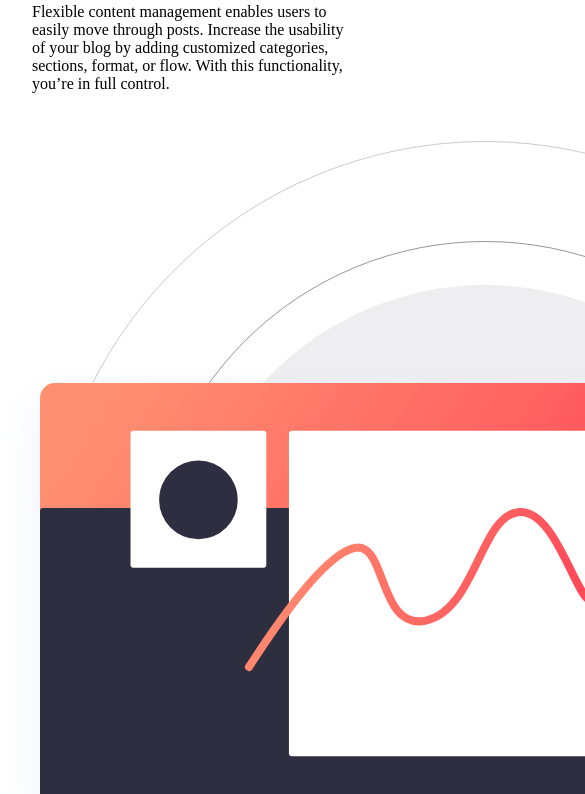
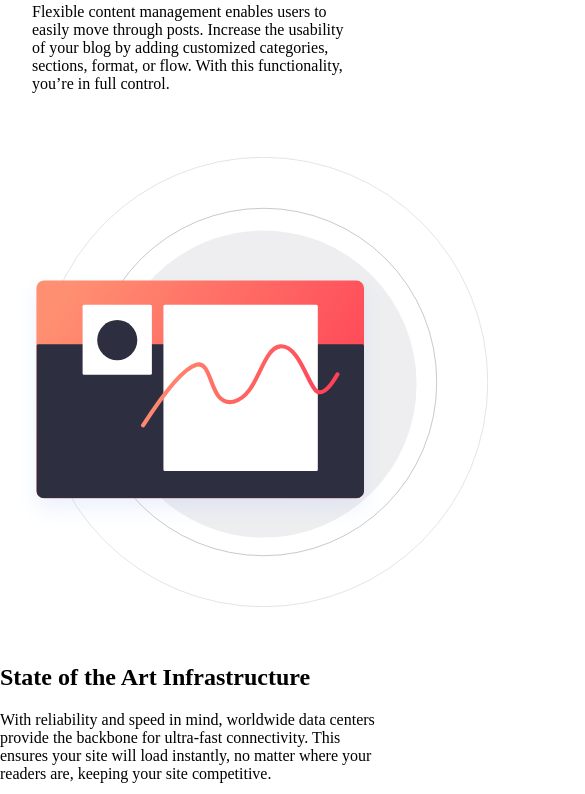
Before and after one commit to MiguelFEWebDev/Blogr-landing-page, a plain HTML site: page index.html in a window 390 px wide. Shown: the part 1033-1827 px from the top of the page, 585 px wide, since content can reach past the window. Drawn offline with Linux system fonts and the light colour scheme; a script that the page names is missing.

Commit message:
Infosection img now correct size on mobile screens

```diff
--- a/style.css
+++ b/style.css
@@ -167,8 +167,6 @@ header {
 }
 .infoSectionTextTwo {
 }
-.infoSectionImage-Image {
-}
 
 /*
 Media query */
@@ -217,4 +215,9 @@ Media query */
     flex-direction: row;
     flex-wrap: wrap;
   }
+
+  .infoSectionImage-Image {
+    padding: 1rem;
+    max-height: 450px;
+  }
 }
```
